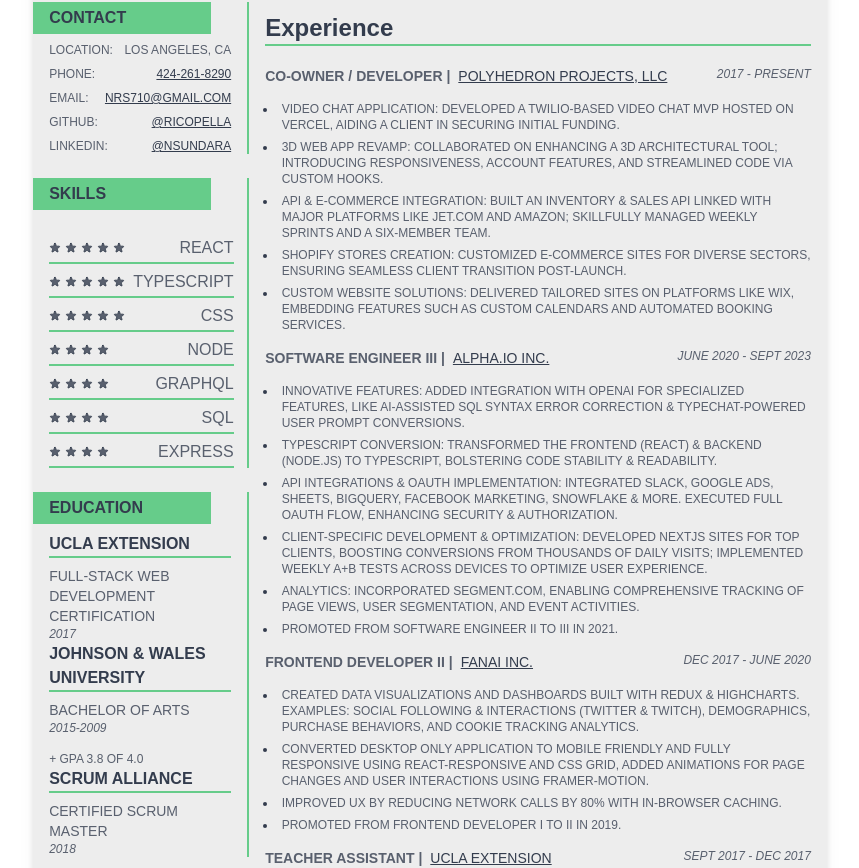
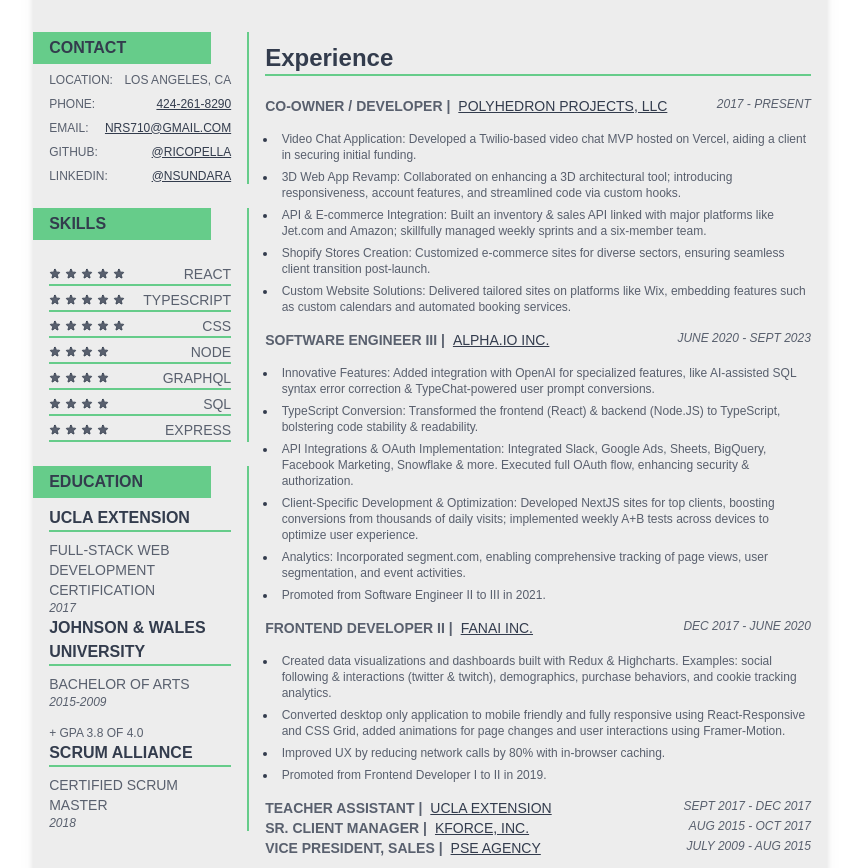
Before and after one commit to ricopella/portfolio_next, a Next.js app: page /resume in a window 1280 px wide. Shown: the part 278-1146 px from the top of the page, without its empty margins (210-1069 px from the left). Built offline with nearby package versions, Linux system fonts and the light colour scheme.

Commit message:
add normal case and spacing

```diff
--- a/src/app/resume/experience.tsx
+++ b/src/app/resume/experience.tsx
@@ -19,25 +19,25 @@
             <i {...STYLES.experienceFirstTitleDate}>2017 - Present</i>
           </div>
           <ol {...STYLES.experienceUl}>
-            <li>
+            <li {...STYLES.experienceLi}>
               Video Chat Application: Developed a Twilio-based video chat MVP
               hosted on Vercel, aiding a client in securing initial funding.
             </li>
-            <li>
+            <li {...STYLES.experienceLi}>
               3D Web App Revamp: Collaborated on enhancing a 3D architectural
               tool; introducing responsiveness, account features, and
               streamlined code via custom hooks.
             </li>
-            <li>
+            <li {...STYLES.experienceLi}>
               API & E-commerce Integration: Built an inventory & sales API
               linked with major platforms like Jet.com and Amazon; skillfully
               managed weekly sprints and a six-member team.
             </li>
-            <li>
+            <li {...STYLES.experienceLi}>
               Shopify Stores Creation: Customized e-commerce sites for diverse
               sectors, ensuring seamless client transition post-launch.
             </li>
-            <li>
+            <li {...STYLES.experienceLi}>
               Custom Website Solutions: Delivered tailored sites on platforms
               like Wix, embedding features such as custom calendars and
               automated booking services.
@@ -58,31 +58,33 @@
             <i {...STYLES.experienceFirstTitleDate}>June 2020 - Sept 2023</i>
           </div>
           <ol {...STYLES.experienceUl}>
-            <li>
+            <li {...STYLES.experienceLi}>
               Innovative Features: Added integration with OpenAI for specialized
               features, like AI-assisted SQL syntax error correction &
               TypeChat-powered user prompt conversions.
             </li>
-            <li>
+            <li {...STYLES.experienceLi}>
               TypeScript Conversion: Transformed the frontend (React) & backend
               (Node.JS) to TypeScript, bolstering code stability & readability.
             </li>
-            <li>
+            <li {...STYLES.experienceLi}>
               API Integrations & OAuth Implementation: Integrated Slack, Google
               Ads, Sheets, BigQuery, Facebook Marketing, Snowflake & more.
               Executed full OAuth flow, enhancing security & authorization.
             </li>
-            <li>
+            <li {...STYLES.experienceLi}>
               Client-Specific Development & Optimization: Developed NextJS sites
               for top clients, boosting conversions from thousands of daily
               visits; implemented weekly A+B tests across devices to optimize
               user experience.
             </li>
-            <li>
+            <li {...STYLES.experienceLi}>
               Analytics: Incorporated segment.com, enabling comprehensive
               tracking of page views, user segmentation, and event activities.
             </li>
-            <li>Promoted from Software Engineer II to III in 2021.</li>
+            <li {...STYLES.experienceLi}>
+              Promoted from Software Engineer II to III in 2021.
+            </li>
           </ol>
         </div>
 
@@ -100,22 +102,24 @@
             <i {...STYLES.experienceFirstTitleDate}>Dec 2017 - June 2020</i>
           </div>
           <ol {...STYLES.experienceUl}>
-            <li>
+            <li {...STYLES.experienceLi}>
               Created data visualizations and dashboards built with Redux &
               Highcharts. Examples: social following & interactions (twitter &
               twitch), demographics, purchase behaviors, and cookie tracking
               analytics.
             </li>
-            <li>
+            <li {...STYLES.experienceLi}>
               Converted desktop only application to mobile friendly and fully
               responsive using React-Responsive and CSS Grid, added animations
               for page changes and user interactions using Framer-Motion.
             </li>
-            <li>
+            <li {...STYLES.experienceLi}>
               Improved UX by reducing network calls by 80% with in-browser
               caching.
             </li>
-            <li>Promoted from Frontend Developer I to II in 2019.</li>
+            <li {...STYLES.experienceLi}>
+              Promoted from Frontend Developer I to II in 2019.
+            </li>
           </ol>
         </div>
 
--- a/src/app/resume/page.tsx
+++ b/src/app/resume/page.tsx
@@ -8,8 +8,8 @@
 
 export default function Resume() {
   return (
-    <div {...styles.container}>
-      <Animated key='resume' {...styles.heading}>
+    <Animated key='resume' {...styles.container}>
+      <div {...styles.heading}>
         <div {...styles.headingImage}>
           <Image
             src='/images/nrs2.jpeg'
@@ -31,15 +31,15 @@
             </p>
           </div>
         </div>
-      </Animated>
-      <Animated key='column' {...styles.columnOne}>
+      </div>
+      <div key='column' {...styles.columnOne}>
         <div>
           <Contact />
           <Skills />
           <Education />
         </div>
         <Experience />
-      </Animated>
-    </div>
+      </div>
+    </Animated>
   );
 }
--- a/src/app/resume/styles.ts
+++ b/src/app/resume/styles.ts
@@ -24,7 +24,7 @@
     className: `text-sm my-0 forrest:text-neutral-content`,
   },
   headingDescription: {
-    className: `text-xs mb-0 forrest:text-neutral-content hidden sm:grid`,
+    className: `text-xs mb-0 forrest:text-neutral-content hidden sm:grid normal-case`,
   },
   columnOne: {
     className: `grid gap-4 overflow-hidden md:grid-cols-resumeBodyDesktop grid-rows-max-2`,
@@ -63,7 +63,7 @@
     },
   },
   skillName: {
-    className: '',
+    className: 'text-sm',
   },
   experienceBody: {
     className: 'grid gap-2 pr-4 m-4 md:m-0',
@@ -90,6 +90,9 @@
   experienceUl: {
     className: 'ps-3 text-xs list-disc',
   },
+  experienceLi: {
+    className: 'normal-case',
+  },
   educationBody: {
     className: 'grid px-4',
   },
--- a/src/components/timezones.tsx
+++ b/src/components/timezones.tsx
@@ -16,8 +16,7 @@
     <div {...STYLES.container}>
       {timezone && (
         <div className="after:content-['_|_'] after:ml-4">
-          {timezone ?? 'Current'}:
-          <Clock format={'HH:mm'} ticking={true} />
+          {timezone}: <Clock format={'HH:mm'} ticking={true} />
         </div>
       )}
       <div className="after:content-['_|_'] after:ml-4">
--- a/tailwind.config.ts
+++ b/tailwind.config.ts
@@ -16,7 +16,7 @@
         'extra-color': 'var(--extra-light-grey)',
       },
       height: {
-        resumeDesktop: `297mm`,
+        resumeDesktop: `280mm`,
       },
       gridTemplateColumns: {
         resumeBodyDesktop: `13.5rem 1fr`,
```
